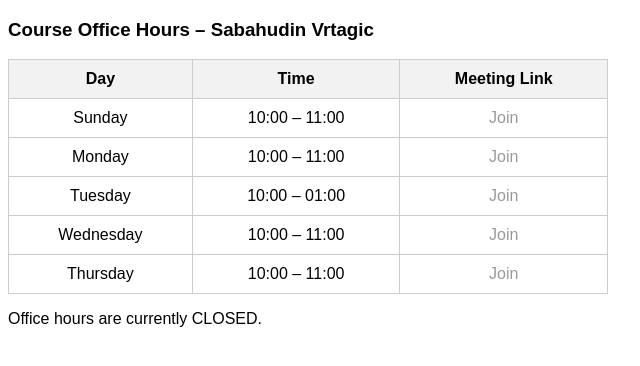
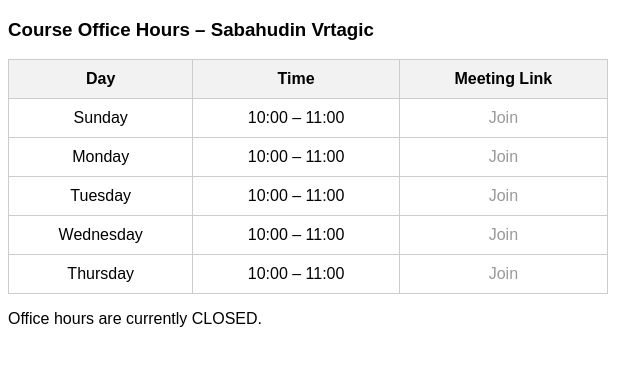
Before and after one commit to svrtagic/office-hours, a plain HTML site: page index.html in a window 1280 px wide. Shown: the full height of the page, 0-640 px from the left. Drawn offline with Linux system fonts and the light colour scheme.

Commit message:
Update Tuesday meeting time to 10:00 – 11:00

```diff
--- a/index.html
+++ b/index.html
@@ -38,7 +38,7 @@
 
 <tr data-day="2">
   <td>Tuesday</td>
-  <td>10:00 – 01:00</td>
+  <td>10:00 – 11:00</td>
   <td><a class="meet" href="https://myportal.aum.edu.kw/mod/bigbluebuttonbn/view.php?id=1179702">Join</a></td>
 </tr>
 
```
